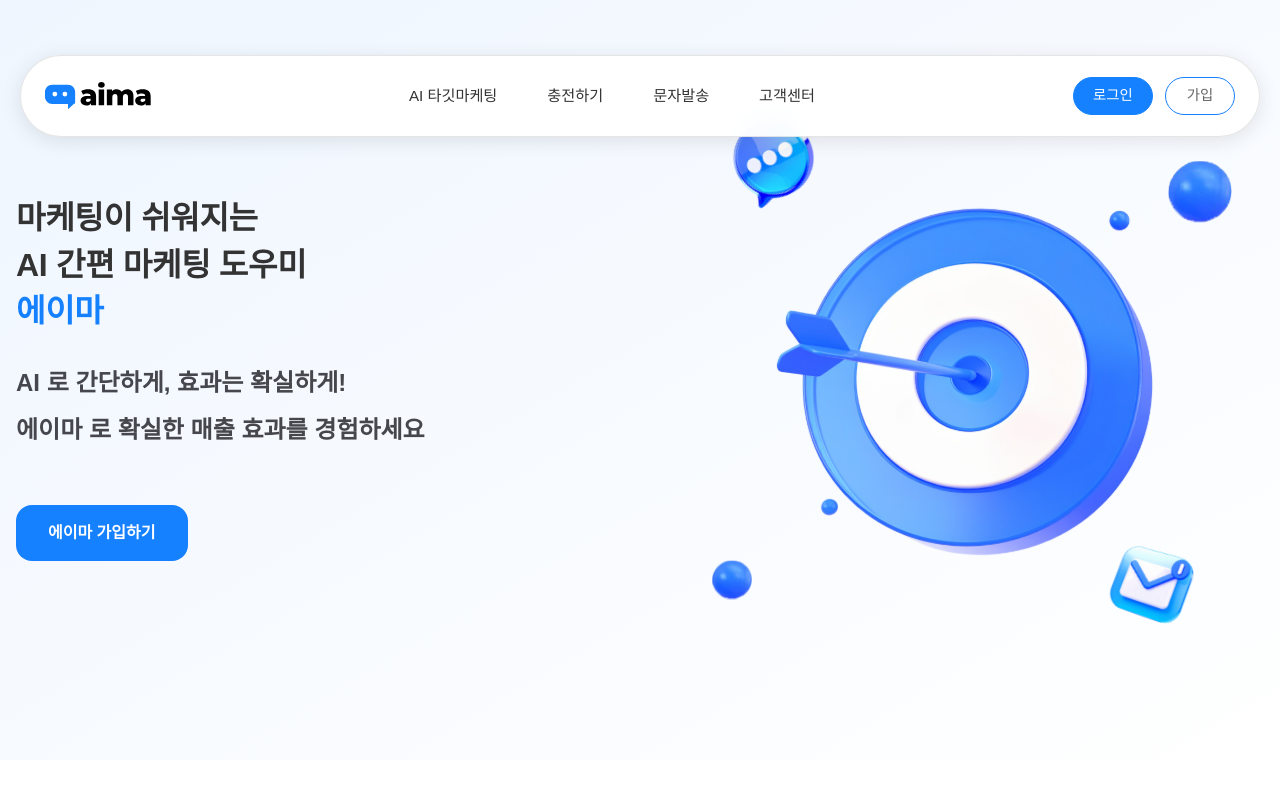
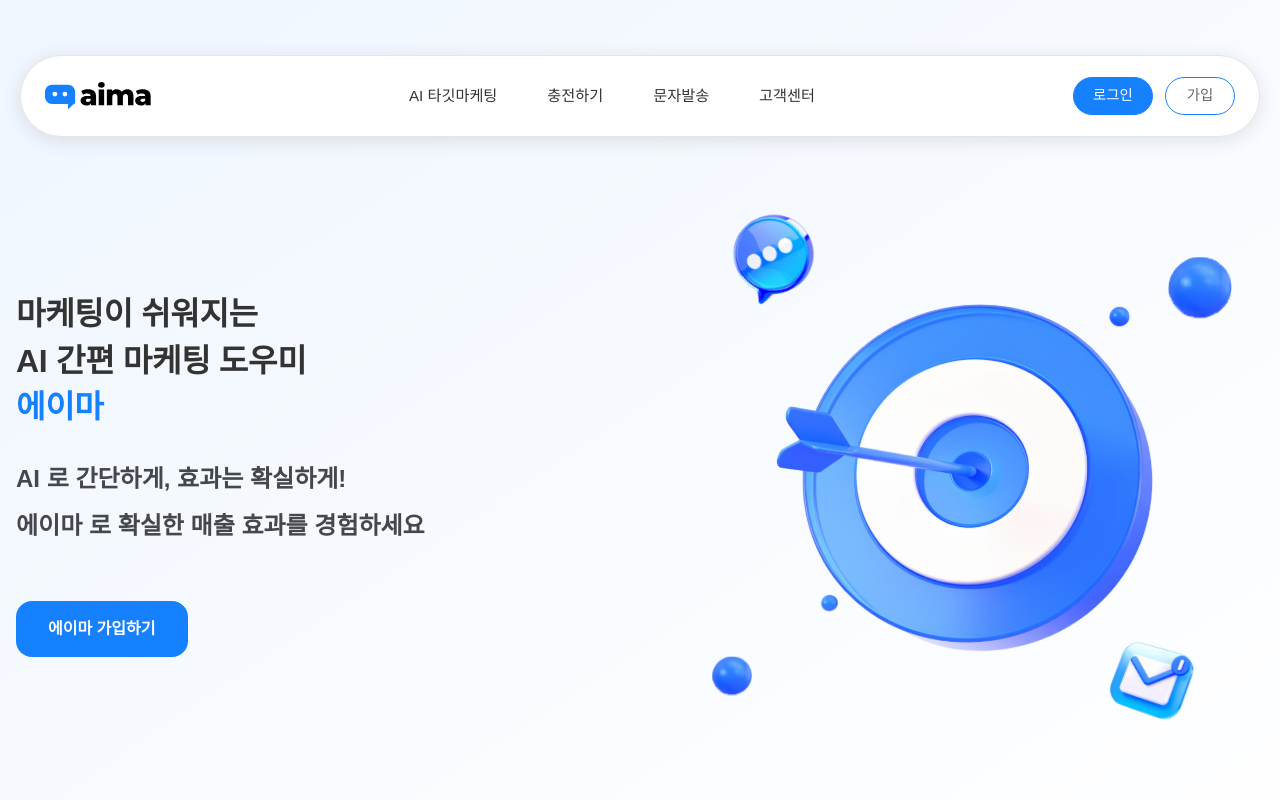
Before and after one commit to mtscoaima/aima, a Next.js app: page / in a window 1280 px wide. Shown: the top 800 px of the page. Built offline with nearby package versions, Linux system fonts and the light colour scheme.

Commit message:
feat: 랜딩 페이지 메인 섹션 업데이트

```diff
--- a/src/app/page.tsx
+++ b/src/app/page.tsx
@@ -16,7 +16,7 @@
 
 function HeroSection() {
   return (
-    <section className="relative min-h-[600px] md:min-h-[700px] bg-gradient-to-br from-blue-50 to-white overflow-hidden">
+    <section className="relative min-h-[600px] md:min-h-[700px] bg-gradient-to-br from-blue-50 to-white overflow-hidden pt-20 md:pt-24">
       <div className="container mx-auto px-4 py-12 md:py-16 lg:py-20">
         <div className="grid lg:grid-cols-2 gap-8 lg:gap-12 items-center min-h-[500px]">
           {/* 텍스트 콘텐츠 */}
```
